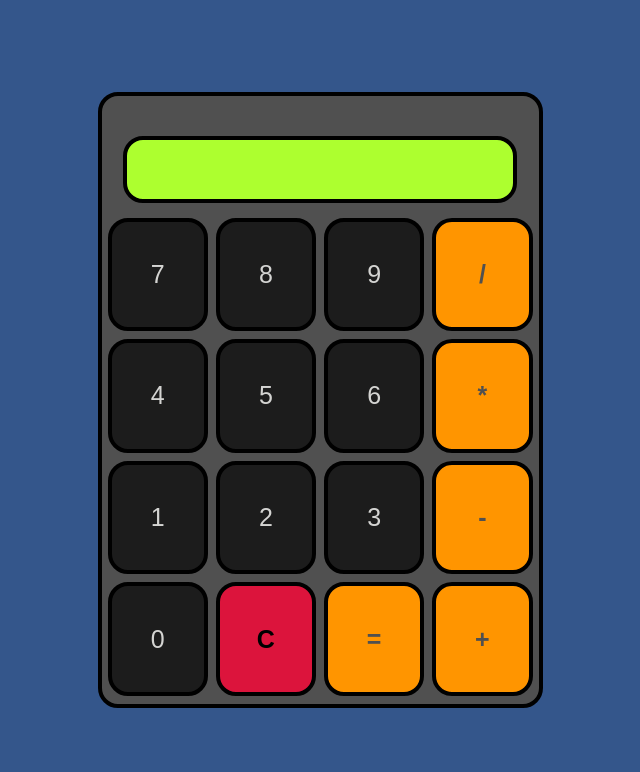
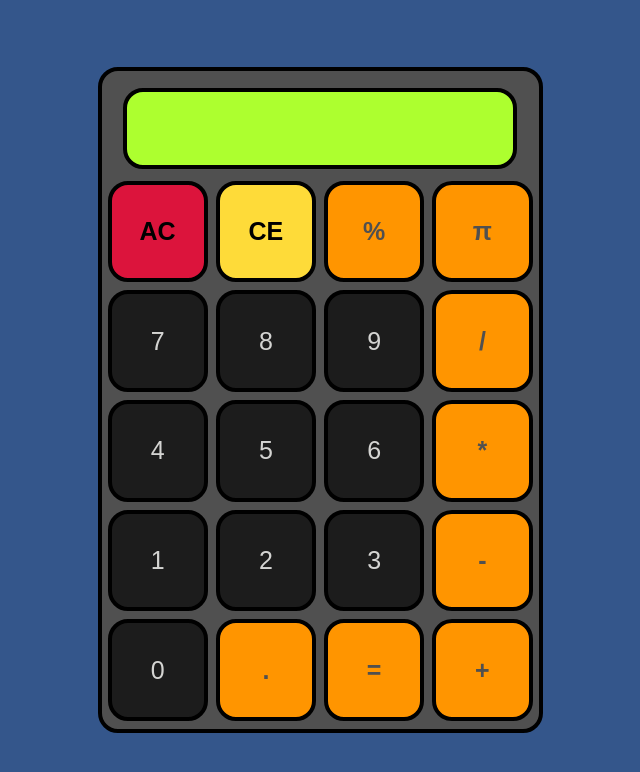
Before and after one commit to Guido564/calculator, a plain HTML site: page index.html in a window 1280 px wide. Shown: the whole page, without its empty margins (320-960 px from the left). Drawn offline with Linux system fonts and the light colour scheme.

Commit message:
Mas botonesss!!

```diff
--- a/CSS/styles.css
+++ b/CSS/styles.css
@@ -5,11 +5,11 @@ body {
 
 .container {
     display: grid;
-    height: 600px;
+    height: 650px;
     width: 425px;
     background-color: #505050;
     grid-template-columns: repeat(4, 1fr);
-    grid-template-rows: repeat(5, 1fr);
+    grid-template-rows: repeat(6, 1fr);
     text-align: center;
     border-radius: 20px;
     gap: 8px;
@@ -34,7 +34,7 @@ body {
     grid-column-start: 1;
     grid-column-end: 5;
     margin: 0 auto;
-    margin-top: 40px;
+    margin-top: 17px;
     border-radius: 20px;
     border: 4px solid black;
 }
@@ -52,14 +52,22 @@ button {
 
 button:hover {
     opacity: 0.9;
-    font-size: 35px;
+    font-size: 30px;
 }
 
+.pi,
+.float,
 .operator,
 .equal {
     background-color: #ff9500;
     font-weight: bold;
     color: #505050;
+}
+
+.last-index {
+    background-color: #FEDB39;
+    color: black;
+    font-weight: bolder;
 }
 
 .clear {
@@ -69,11 +77,11 @@ button:hover {
 }
 
 input {
-    height: 50%;
+    height: 70%;
     width: 90%;
-    margin-top: 20px;
+    margin-bottom: 20px;
     text-align: right;
-    font-size: 25px;
+    font-size: 30px;
     background-color: greenyellow;
     font-family: Verdana, Geneva, Tahoma, sans-serif;
     font-weight: bold;
--- a/index.html
+++ b/index.html
@@ -10,6 +10,11 @@
 <body>
     <div class="container">
         <input class="display" type="text">
+        <button class="clear">AC</button>
+        <button class="last-index">CE</button>
+        <button class="operator">%</button>
+        <button class="pi">π</button>
+
 
         <button id="7" class="number">7</button>
         <button id="8" class="number">8</button>
@@ -27,7 +32,7 @@
         <button id="-" class="operator">-</button>
 
         <button id="0" class="number">0</button>
-        <button class="clear">C</button>
+        <button class="float">.</button>
         <button class="equal">=</button>
         <button id="+" class="operator">+</button>
 
```
